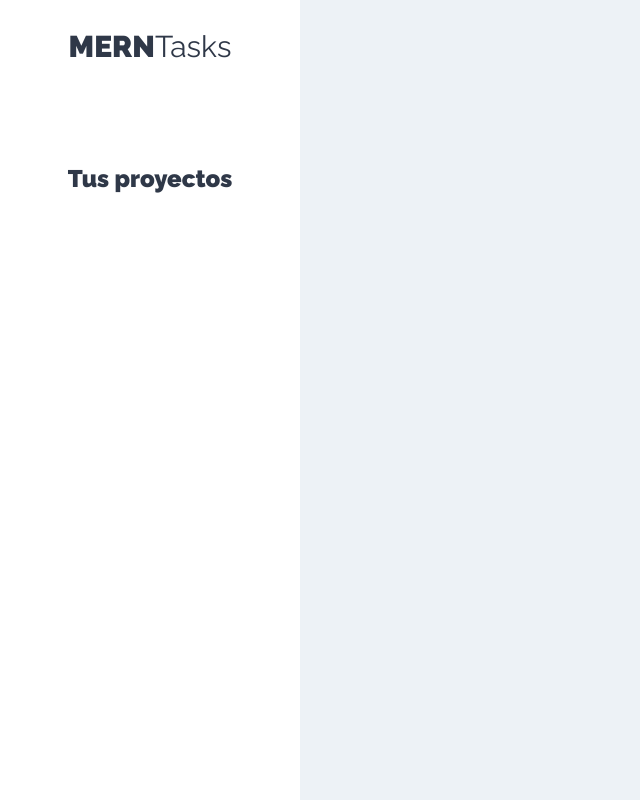
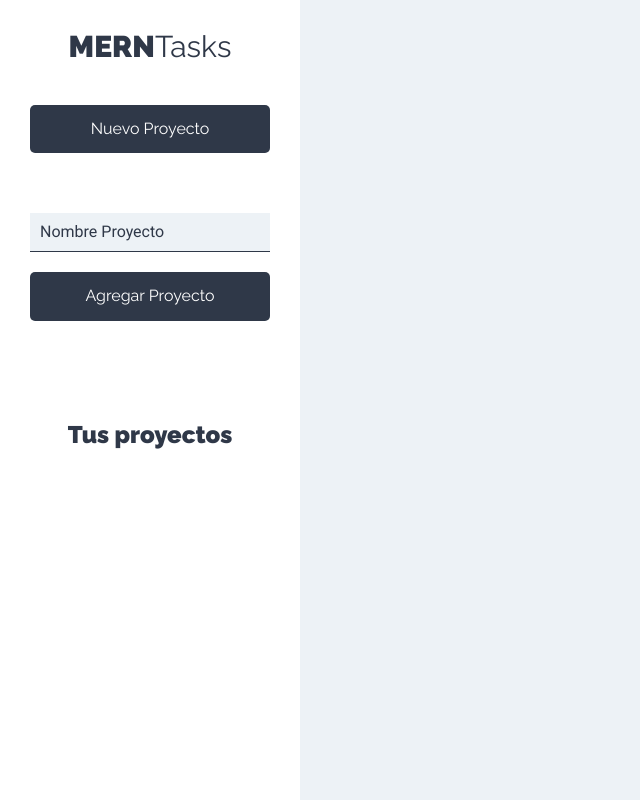
Before and after one commit to OhDany/MERN-Cliente, a React (Create React App) app: page /proyectos in a window 1280 px wide. Shown: the whole page, without its empty margins (0-640 px from the left). Built offline with nearby package versions, Linux system fonts and the light colour scheme.

Commit message:
Formulario de Crear Proyectos

```diff
--- a/src/components/layout/sidebar.js
+++ b/src/components/layout/sidebar.js
@@ -1,9 +1,12 @@
 import React from 'react';
+import NuevoProyecto from '../proyectos/NuevoProyecto';
 
 const Sidebar = () => {
     return (
         <aside>
             <h1>MERN<span>Tasks</span></h1>
+
+            <NuevoProyecto />
 
             <div className="proyectos">
                 <h2>Tus proyectos</h2>
--- /dev/null
+++ b/src/components/proyectos/NuevoProyecto.js
@@ -0,0 +1,31 @@
+import React, {Fragment} from 'react';
+
+const NuevoProyecto = () => {
+    return (
+        <Fragment>
+            <button
+                type="button"
+                className="btn btn-block btn-primario"
+            >Nuevo Proyecto</button>
+
+            <form
+                className="formulario-nuevo-proyecto"
+            >
+                <input
+                    type="text"
+                    className="input-text"
+                    placeholder="Nombre Proyecto"
+                    name="nombre"
+                />
+
+                <input
+                    type="submit"
+                    className="btn btn-primario btn-block"
+                    value="Agregar Proyecto"
+                />
+            </form>
+        </Fragment>
+     );
+}
+
+export default NuevoProyecto;
```
